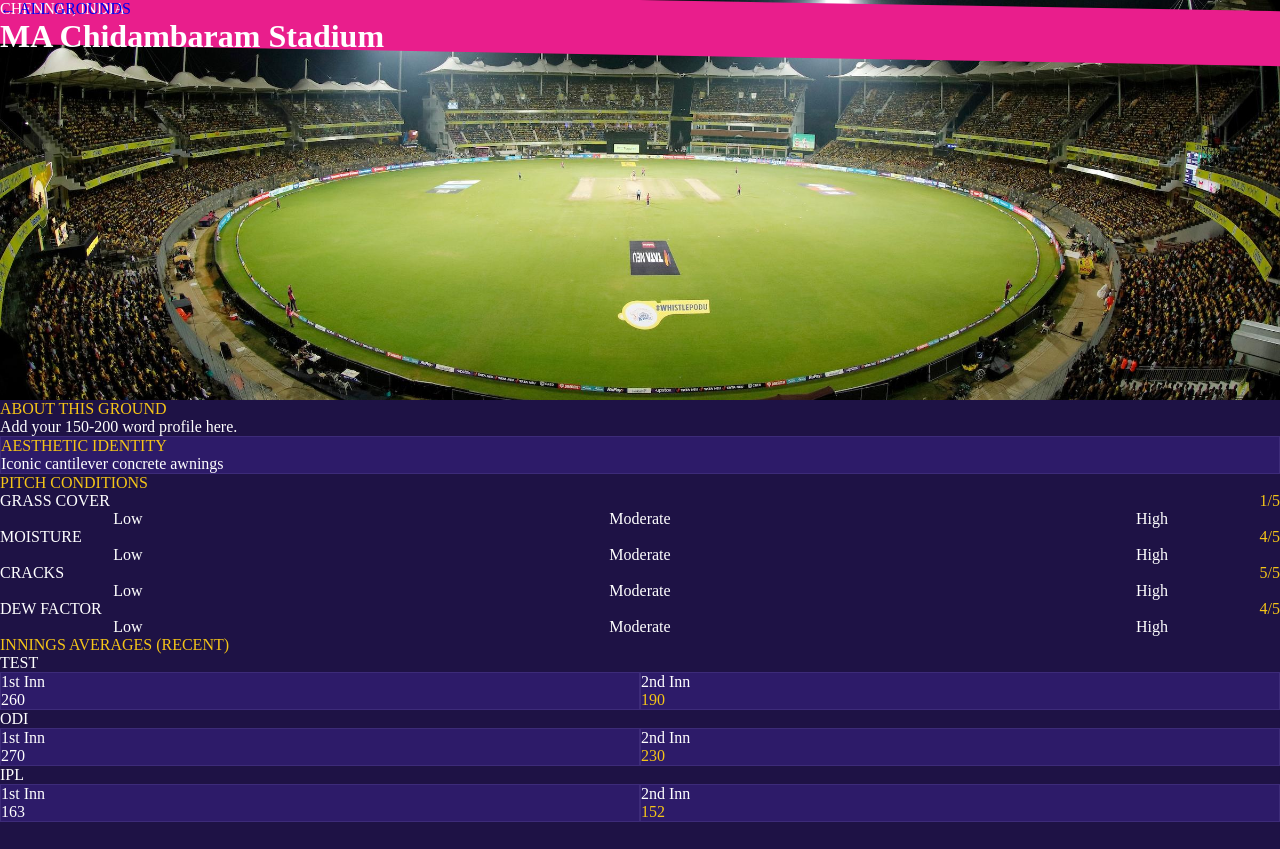
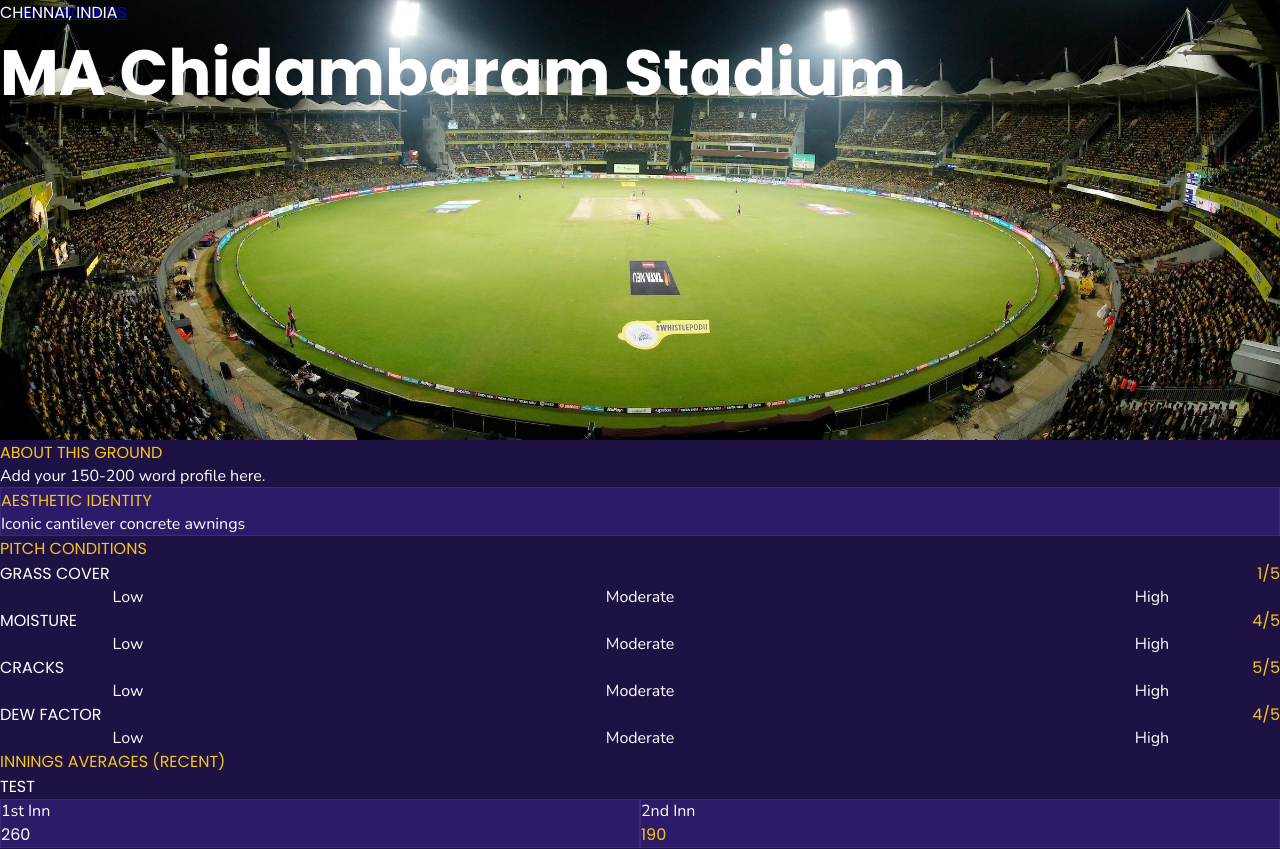
Before and after one commit to jaidenupatel/Cricket-Pitch-Analysis, a Next.js app: page /stadiums/chepauk in a window 1280 px wide. Shown: the top 849 px of the page. Before the commit the page ends 822 px from the top, so only its background shows below. Built offline with nearby package versions, Linux system fonts and the light colour scheme.

Commit message:
fixing color scheme and adding hexagonal design to front page

```diff
--- a/app/layout.js
+++ b/app/layout.js
@@ -1,28 +1,37 @@
-import { Geist, Geist_Mono } from "next/font/google";
+import { Poppins, Nunito } from "next/font/google";
 import "./globals.css";
 
-const geistSans = Geist({
-  variable: "--font-geist-sans",
+const poppins = Poppins({
+  variable: "--font-poppins",
   subsets: ["latin"],
+  weight: ["400", "600", "700", "800", "900"],
 });
 
-const geistMono = Geist_Mono({
-  variable: "--font-geist-mono",
+const nunito = Nunito({
+  variable: "--font-nunito",
   subsets: ["latin"],
+  weight: ["400", "600", "700"],
 });
 
 export const metadata = {
-  title: "Create Next App",
-  description: "Generated by create next app",
+  title: "Pitch & Place",
+  description: "A study in cricket pitch science and stadium aesthetics",
 };
 
 export default function RootLayout({ children }) {
   return (
     <html
       lang="en"
-      className={`${geistSans.variable} ${geistMono.variable} h-full antialiased`}
+      className={`${poppins.variable} ${nunito.variable} h-full antialiased`}
     >
-      <body className="min-h-full flex flex-col">{children}</body>
+      <body
+        className="min-h-full flex flex-col"
+        style={{
+          fontFamily: "var(--font-nunito)",
+        }}
+      >
+        {children}
+      </body>
     </html>
   );
 }
--- a/app/page.js
+++ b/app/page.js
@@ -2,72 +2,113 @@ import Link from 'next/link'
 
 export default function Home() {
   return (
-    <main className="min-h-screen bg-[#1e1245] text-white overflow-hidden">
+    <main className="min-h-screen bg-[#1e1245] text-white relative flex flex-col overflow-hidden">
 
-      {/* Decorative background shapes */}
-      <div className="absolute top-0 right-0 w-64 h-64 bg-[#e91e8c] opacity-20 rotate-45 transform translate-x-32 -translate-y-16" />
-      <div className="absolute top-20 right-40 w-24 h-24 bg-[#f5c518] opacity-30 rotate-12 transform" style={{clipPath: 'polygon(50% 0%, 100% 38%, 82% 100%, 18% 100%, 0% 38%)'}} />
-      <div className="absolute bottom-20 left-10 w-32 h-32 bg-[#00b4d8] opacity-20 transform -rotate-12" style={{clipPath: 'polygon(25% 0%, 75% 0%, 100% 50%, 75% 100%, 25% 100%, 0% 50%)'}} />
-      <div className="absolute bottom-40 right-20 w-20 h-20 bg-[#e91e8c] opacity-25 rotate-45 transform" />
-      <div className="absolute top-1/2 right-8 w-16 h-16 bg-[#f5c518] opacity-20 transform rotate-12" style={{clipPath: 'polygon(50% 0%, 61% 35%, 98% 35%, 68% 57%, 79% 91%, 50% 70%, 21% 91%, 32% 57%, 2% 35%, 39% 35%)'}} />
+      {/* Top accent bar */}
+      <div className="w-full h-1 bg-gradient-to-r from-[#e91e8c] via-[#f5c518] to-[#00b4d8] flex-shrink-0" />
 
-      {/* Hero Section */}
-      <div className="relative min-h-screen flex flex-col justify-center px-8 md:px-16">
+      {/* Decorative shapes */}
+      <div className="absolute top-16 right-0 w-72 h-72 bg-[#e91e8c] opacity-10 rotate-45 transform translate-x-36 pointer-events-none" />
+      <div
+        className="absolute top-24 right-24 w-16 h-16 bg-[#f5c518] opacity-20 pointer-events-none"
+        style={{ clipPath: 'polygon(50% 0%, 100% 38%, 82% 100%, 18% 100%, 0% 38%)' }}
+      />
+      <div
+        className="absolute bottom-32 left-8 w-24 h-24 bg-[#00b4d8] opacity-15 pointer-events-none"
+        style={{ clipPath: 'polygon(25% 0%, 75% 0%, 100% 50%, 75% 100%, 25% 100%, 0% 50%)' }}
+      />
+      <div className="absolute bottom-16 right-16 w-14 h-14 bg-[#e91e8c] opacity-20 rotate-45 transform pointer-events-none" />
 
-        {/* Top accent bar */}
-        <div className="absolute top-0 left-0 w-full h-1 bg-gradient-to-r from-[#e91e8c] via-[#f5c518] to-[#00b4d8]" />
+      {/* Main content */}
+      <div className="flex-1 flex flex-col justify-center items-center px-16 md:px-24 py-24 relative z-10 text-center">
+        <div className="max-w-3xl w-full flex flex-col items-center">
 
-        {/* Content */}
-        <div className="relative z-10 max-w-4xl">
-
-          {/* ICC style badge */}
-          <div className="inline-flex items-center gap-2 mb-6">
-            <div className="w-2 h-2 bg-[#f5c518] rotate-45 transform" />
-            <p className="text-[#f5c518] uppercase tracking-widest text-xs font-bold">
-              A Study in Pitch Science & Stadium Aesthetics
+          {/* Badge */}
+          <div className="flex items-center gap-3 mb-10">
+            <div className="w-2 h-2 bg-[#f5c518] rotate-45 transform flex-shrink-0" />
+            <p
+              className="text-[#f5c518] uppercase tracking-widest text-xs font-semibold"
+              style={{ fontFamily: 'var(--font-poppins)' }}
+            >
+              A Study of Pitch Science & Stadium Aesthetics
             </p>
-            <div className="w-2 h-2 bg-[#f5c518] rotate-45 transform" />
+            <div className="w-2 h-2 bg-[#f5c518] rotate-45 transform flex-shrink-0" />
           </div>
 
-          <h1 className="text-6xl md:text-9xl font-black leading-none mb-6 tracking-tight">
+          {/* Title */}
+          <h1
+            className="font-black leading-none mb-10 tracking-tight"
+            style={{
+              fontFamily: 'var(--font-poppins)',
+              fontSize: 'clamp(5rem, 12vw, 10rem)',
+            }}
+          >
             <span className="text-white">PITCH</span>
             <span className="text-[#f5c518]"> &</span>
             <br />
             <span className="text-white">PLACE</span>
           </h1>
 
-          <p className="text-lg md:text-xl text-white/60 max-w-xl mb-10 leading-relaxed">
+          {/* Subtitle */}
+          <p
+            className="text-white/60 max-w-lg mb-14 leading-relaxed"
+            style={{
+              fontFamily: 'var(--font-nunito)',
+              fontSize: 'clamp(1rem, 1.5vw, 1.25rem)',
+            }}
+          >
             Exploring how geography, conditions, and architecture
-            shape the game of cricket across eleven unique grounds.
+            shape the game of cricket across 11 unique grounds around the world.
           </p>
 
-          <div className="flex flex-wrap gap-4">
-            <Link href="/stadiums">
-              <button className="bg-[#e91e8c] text-white px-8 py-4 text-sm uppercase tracking-widest font-bold hover:bg-[#c4177a] transition-colors duration-200">
-                Explore Stadiums →
-              </button>
+          {/* Buttons */}
+          <div style={{ display: 'flex', gap: '60px', marginTop: '80px', flexWrap: 'wrap', justifyContent: 'center' }}>
+
+            {/* Explore Stadiums */}
+            <Link href="/stadiums" style={{textDecoration: 'none'}}>
+              <div
+                style={{
+                  fontFamily: 'var(--font-poppins)',
+                  clipPath: 'polygon(30px 0%, calc(100% - 30px) 0%, 100% 50%, calc(100% - 30px) 100%, 30px 100%, 0% 50%)',
+                  backgroundColor: '#e91e8c',
+                  color: 'white',
+                  padding: '28px 80px',
+                  fontSize: '1.25rem',
+                  fontWeight: 'bold',
+                  textTransform: 'uppercase',
+                  letterSpacing: '0.15em',
+                  cursor: 'pointer',
+                }}
+              >
+                Explore Stadiums
+              </div>
             </Link>
-            <Link href="/tool">
-              <button className="border-2 border-[#f5c518] text-[#f5c518] px-8 py-4 text-sm uppercase tracking-widest font-bold hover:bg-[#f5c518] hover:text-[#1e1245] transition-colors duration-200">
-                Pitch Tool →
-              </button>
+
+            {/* Pitch Tool */}
+            <Link href="/tool" style={{textDecoration: 'none'}}>
+              <div
+                style={{
+                  fontFamily: 'var(--font-poppins)',
+                  clipPath: 'polygon(30px 0%, calc(100% - 30px) 0%, 100% 50%, calc(100% - 30px) 100%, 30px 100%, 0% 50%)',
+                  backgroundColor: '#00b4d8',
+                  color: 'white',
+                  padding: '28px 80px',
+                  fontSize: '1.25rem',
+                  fontWeight: 'bold',
+                  textTransform: 'uppercase',
+                  letterSpacing: '0.15em',
+                  cursor: 'pointer',
+                }}
+              >
+                Pitch Tool
+              </div>
             </Link>
+
           </div>
+
         </div>
+              </div>
 
-        {/* Bottom label */}
-        <div className="absolute bottom-8 left-8 right-8 flex justify-between items-center">
-          <div className="flex gap-3">
-            <div className="w-3 h-3 bg-[#e91e8c] rotate-45 transform" />
-            <div className="w-3 h-3 bg-[#f5c518] rotate-45 transform" />
-            <div className="w-3 h-3 bg-[#00b4d8] rotate-45 transform" />
-          </div>
-          <p className="text-white/40 text-xs uppercase tracking-widest">
-            11 Grounds · 4 Continents · 3 Formats
-          </p>
-        </div>
-
-      </div>
     </main>
   )
 }
--- a/app/stadiums/[slug]/page.jsx
+++ b/app/stadiums/[slug]/page.jsx
@@ -2,19 +2,25 @@ import { stadiums } from '@/data/stadiums'
 import Image from 'next/image'
 import Link from 'next/link'
 
-export function generateStaticParams() {
+export async function generateStaticParams() {
   return stadiums.map((s) => ({ slug: s.slug }))
 }
 
 function StatBar({ label, value }) {
   const qualitativeLabels = { 1: 'Low', 3: 'Moderate', 5: 'High' }
   return (
-    <div className="mb-6">
+    <div className="mb-8">
       <div className="flex justify-between items-center mb-2">
-        <span className="text-xs uppercase tracking-widest text-white/60">
+        <span
+          className="text-xs uppercase tracking-widest text-white/60"
+          style={{ fontFamily: 'var(--font-poppins)' }}
+        >
           {label}
         </span>
-        <span className="text-xs text-[#f5c518] font-bold">
+        <span
+          className="text-xs text-[#f5c518] font-bold"
+          style={{ fontFamily: 'var(--font-poppins)' }}
+        >
           {value}/5
         </span>
       </div>
@@ -28,11 +34,14 @@ function StatBar({ label, value }) {
           />
         ))}
       </div>
-      <div className="flex justify-between">
+      <div className="flex">
         {[1, 2, 3, 4, 5].map((i) => (
           <div key={i} className="flex-1 text-center">
             {qualitativeLabels[i] && (
-              <span className="text-white/30 text-xs">
+              <span
+                className="text-white/30 text-xs"
+                style={{ fontFamily: 'var(--font-nunito)' }}
+              >
                 {qualitativeLabels[i]}
               </span>
             )}
@@ -46,42 +55,67 @@ function StatBar({ label, value }) {
 function InningsRow({ format, first, second }) {
   if (!first && !second) return null
   return (
-    <div className="mb-3">
-      <p className="text-xs uppercase tracking-widest text-white/60 mb-2">
+    <div className="mb-5">
+      <p
+        className="text-xs uppercase tracking-widest text-white/50 mb-3"
+        style={{ fontFamily: 'var(--font-poppins)' }}
+      >
         {format}
       </p>
       <div className="flex gap-4">
-        <div className="flex-1 bg-[#2d1b69] p-3 border border-[#3d2b79]">
-          <p className="text-xs text-white/60 mb-1">1st Inn</p>
-          <p className="text-2xl font-bold text-white">{first}</p>
+        <div className="flex-1 bg-[#2d1b69] p-4 border border-[#3d2b79]">
+          <p
+            className="text-xs text-white/50 mb-1"
+            style={{ fontFamily: 'var(--font-nunito)' }}
+          >
+            1st Inn
+          </p>
+          <p
+            className="text-3xl font-black text-white"
+            style={{ fontFamily: 'var(--font-poppins)' }}
+          >
+            {first}
+          </p>
         </div>
-        <div className="flex-1 bg-[#2d1b69] p-3 border border-[#3d2b79]">
-          <p className="text-xs text-white/60 mb-1">2nd Inn</p>
-          <p className="text-2xl font-bold text-[#f5c518]">{second}</p>
+        <div className="flex-1 bg-[#2d1b69] p-4 border border-[#3d2b79]">
+          <p
+            className="text-xs text-white/50 mb-1"
+            style={{ fontFamily: 'var(--font-nunito)' }}
+          >
+            2nd Inn
+          </p>
+          <p
+            className="text-3xl font-black text-[#f5c518]"
+            style={{ fontFamily: 'var(--font-poppins)' }}
+          >
+            {second}
+          </p>
         </div>
       </div>
     </div>
   )
 }
 
-export default async function StadiumPage({params}) {
-  const {slug} = await params
+export default async function StadiumPage({ params }) {
+  const { slug } = await params
   const stadium = stadiums.find((s) => s.slug === slug)
 
   if (!stadium) {
     return (
-      <main className="min-h-screen bg- text-white flex items-center justify-center">
+      <main className="min-h-screen bg-[#1e1245] text-white flex items-center justify-center">
         <p>Stadium not found.</p>
       </main>
     )
   }
 
   return (
-    <main className="min-h-screen bg- text-white">
+    <main className="min-h-screen bg-[#1e1245] text-white">
 
-      {/* Hero */}
-      <div className="relative h-[50vh] overflow-hidden">
-        <div className="absolute inset-0 bg- opacity-60 z-10" />
+      {/* Top accent bar */}
+      <div className="w-full h-1 bg-gradient-to-r from-[#e91e8c] via-[#f5c518] to-[#00b4d8]" />
+
+      {/* Hero image */}
+      <div className="relative h-[55vh] w-full overflow-hidden">
         {stadium.image ? (
           <Image
             src={stadium.image}
@@ -90,47 +124,76 @@ export default async function StadiumPage({params}) {
             className="object-cover"
           />
         ) : (
-          <div className="w-full h-full bg-[#1a1a1a]" />
+          <div className="w-full h-full bg-[#2d1b69] flex items-center justify-center">
+            <div className="w-24 h-24 bg-[#e91e8c] opacity-30 rotate-45 transform" />
+          </div>
         )}
-        {/* Angled color band */}
-        <div className="absolute bottom-0 left-0 w-full z-20">
-          <div className="relative bg-[#e91e8c] px-8 md:px-16 py-6 skew-y-1 transform -mb-2">
-            <div className="-skew-y-1 transform">
-              <p className="text-white/70 text-xs uppercase tracking-widest mb-1">
-                {stadium.city}, {stadium.country}
-              </p>
-              <h1 className="text-3xl md:text-5xl font-bold text-white leading-tight">
-                {stadium.name}
-              </h1>
-            </div>
-          </div>
-        </div>
-        {/* Back link */}
+        {/* Dark overlay */}
+        <div className="absolute inset-0 bg-gradient-to-t from-[#1e1245] via-[#1e1245]/40 to-transparent" />
+
+        {/* Back link — top left with proper padding */}
+        <div className="absolute top-6 left-8 z-20">
           <Link href="/stadiums">
-          <p className="absolute top-6 left-8 z-30 text-white text-xs uppercase tracking-widest hover:text-[#c45e1a] transition-colors">
+            <p
+              className="text-white/70 text-xs uppercase tracking-widest hover:text-[#f5c518] transition-colors"
+              style={{ fontFamily: 'var(--font-poppins)' }}
+            >
               ← All Grounds
             </p>
           </Link>
         </div>
 
+        {/* Stadium name — bottom of hero, no overlap */}
+        <div className="absolute bottom-0 left-0 w-full px-10 md:px-16 pb-8 z-20">
+          <p
+            className="text-white/50 text-xs uppercase tracking-widest mb-2"
+            style={{ fontFamily: 'var(--font-poppins)' }}
+          >
+            {stadium.city}, {stadium.country}
+          </p>
+          <h1
+            className="font-black text-white leading-tight"
+            style={{
+              fontFamily: 'var(--font-poppins)',
+              fontSize: 'clamp(2rem, 5vw, 4rem)',
+            }}
+          >
+            {stadium.name}
+          </h1>
+          {/* Pink underline accent */}
+          <div className="mt-3 w-16 h-1 bg-[#e91e8c]" />
+        </div>
+      </div>
+
       {/* Body */}
-      <div className="px-8 md:px-16 py-16 grid grid-cols-1 lg:grid-cols-2 gap-12">
+      <div className="px-10 md:px-16 py-16 grid grid-cols-1 lg:grid-cols-2 gap-16 max-w-7xl mx-auto">
 
         {/* Left — Description & Aesthetic */}
         <div>
-          <div className="mb-8">
-            <p className="text-[#f5c518] text-xs uppercase tracking-widest mb-3">
+          <p
+            className="text-[#f5c518] text-xs uppercase tracking-widest mb-4"
+            style={{ fontFamily: 'var(--font-poppins)' }}
+          >
             About this Ground
           </p>
-            <p className="text-white/60 leading-relaxed">
+          <p
+            className="text-white/70 leading-relaxed mb-10"
+            style={{ fontFamily: 'var(--font-nunito)', fontSize: '1rem' }}
+          >
             {stadium.description}
           </p>
-          </div>
+
           <div className="bg-[#2d1b69] border border-[#3d2b79] p-6">
-            <p className="text-[#f5c518] text-xs uppercase tracking-widest mb-2">
+            <p
+              className="text-[#f5c518] text-xs uppercase tracking-widest mb-3"
+              style={{ fontFamily: 'var(--font-poppins)' }}
+            >
               Aesthetic Identity
             </p>
-            <p className="text-white leading-relaxed">
+            <p
+              className="text-white/80 leading-relaxed"
+              style={{ fontFamily: 'var(--font-nunito)' }}
+            >
               {stadium.aestheticHook}
             </p>
           </div>
@@ -138,12 +201,14 @@ export default async function StadiumPage({params}) {
 
         {/* Right — Stats */}
         <div>
-
           {/* Pitch Conditions */}
-          <div className="mb-10">
-            <p className="text-[#f5c518] text-xs uppercase tracking-widest mb-6">
+          <p
+            className="text-[#f5c518] text-xs uppercase tracking-widest mb-6"
+            style={{ fontFamily: 'var(--font-poppins)' }}
+          >
             Pitch Conditions
           </p>
+          <div className="mb-12">
             <StatBar label="Grass Cover" value={stadium.grassCover} />
             <StatBar label="Moisture" value={stadium.moisture} />
             <StatBar label="Cracks" value={stadium.cracks} />
@@ -151,8 +216,10 @@ export default async function StadiumPage({params}) {
           </div>
 
           {/* Innings Averages */}
-          <div>
-            <p className="text-[#f5c518] text-xs uppercase tracking-widest mb-6">
+          <p
+            className="text-[#f5c518] text-xs uppercase tracking-widest mb-6"
+            style={{ fontFamily: 'var(--font-poppins)' }}
+          >
             Innings Averages (Recent)
           </p>
           <InningsRow
@@ -173,7 +240,6 @@ export default async function StadiumPage({params}) {
         </div>
 
       </div>
-      </div>
 
     </main>
   )
--- a/components/StadiumCard.jsx
+++ b/components/StadiumCard.jsx
@@ -4,7 +4,7 @@ import Image from 'next/image'
 export default function StadiumCard({ stadium }) {
   return (
     <Link href={`/stadiums/${stadium.slug}`}>
-      <div className="group relative overflow-hidden cursor-pointer bg-[#2d1b69] border border-[#3d2b79] hover:border-[#e91e8c] transition-all duration-300">
+      <div className="group relative overflow-hidden cursor-pointer bg-[#2d1b69] border border-[#e91e8c] hover:border-[#e91e8c] transition-all duration-300">
 
         {/* Image */}
         <div className="relative h-48 w-full overflow-hidden">
@@ -31,10 +31,10 @@ export default function StadiumCard({ stadium }) {
 
         {/* Content */}
         <div className="p-5">
-          <h2 className="text-lg font-black text-white mb-1 leading-tight">
+          <h2 className="text-lg font-black text-[#00b4d8] mb-1 leading-tight">
             {stadium.name}
           </h2>
-          <p className="text-white/50 text-sm mb-3">
+          <p className="text-[#00b4d8] text-sm mb-3">
             {stadium.city}, {stadium.country}
           </p>
           <p className="text-[#f5c518] text-xs uppercase tracking-widest font-bold">
```
Also changed, not shown: 1 other file (tests, documents, lock files or other folders). Lines whose indentation alone changed are shown as unchanged.
